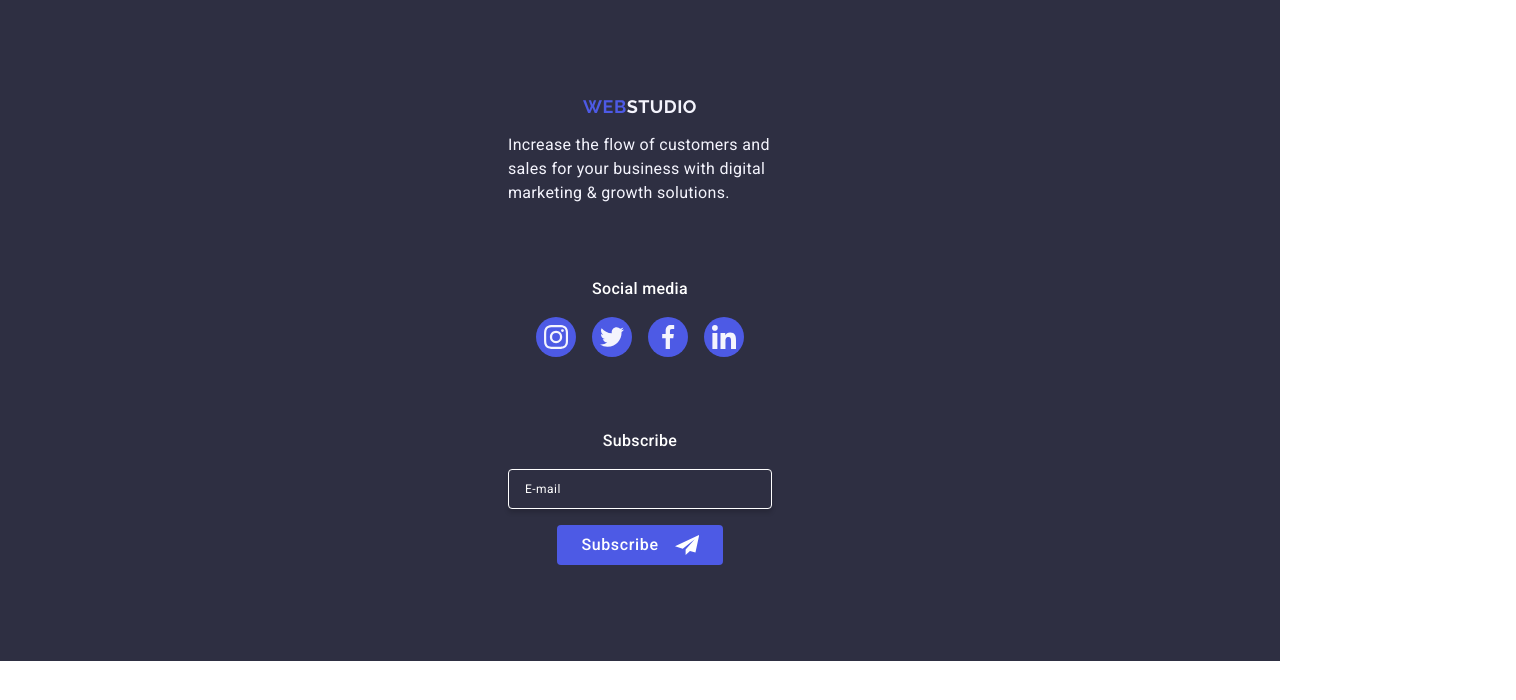
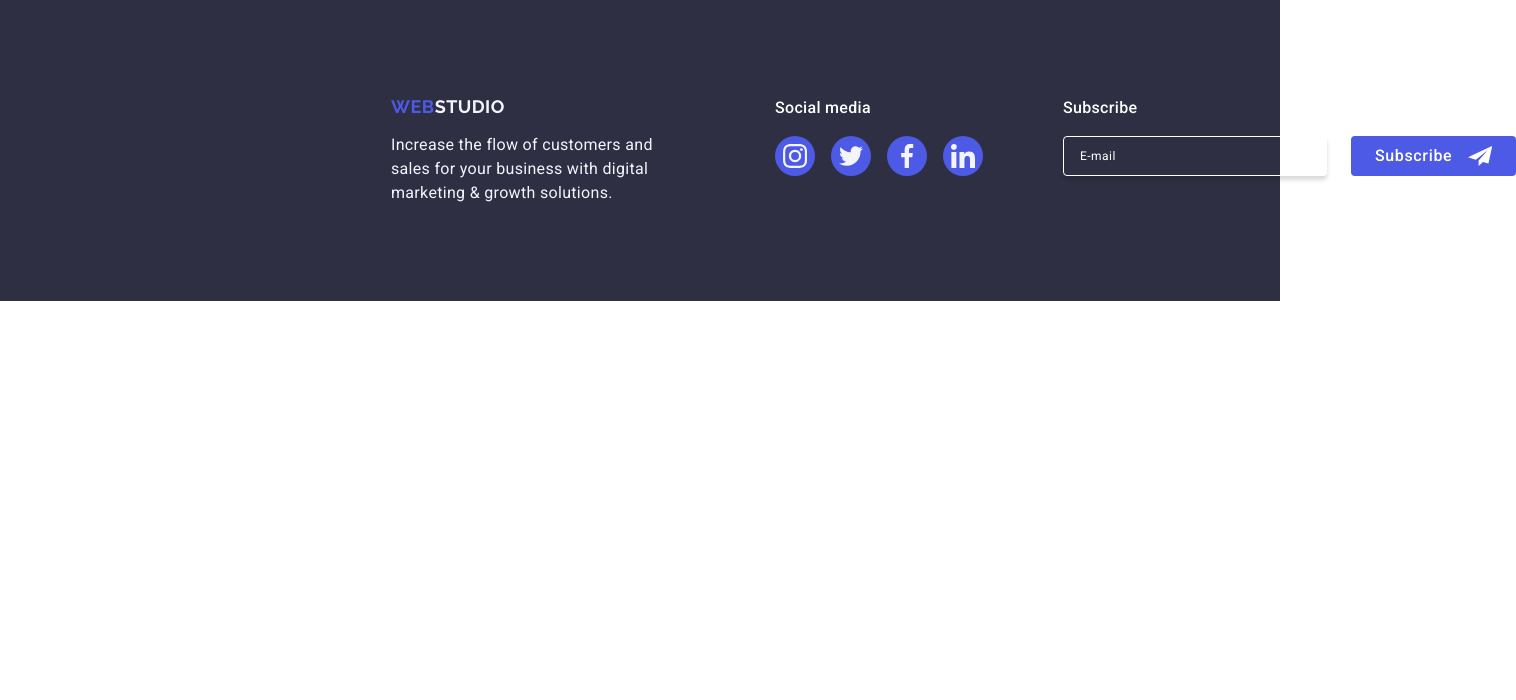
Before and after one commit to YevheniiKuzmishen/goit-markup-hw-06, a plain HTML site: page index.html in a window 1280 px wide. Shown: the whole page, 1516 px wide, since content can reach past the window. Drawn offline with nearby package versions, Linux system fonts and the light colour scheme.

Commit message:
handing work 1 hm6

```diff
--- a/css/styles.css
+++ b/css/styles.css
@@ -1066,6 +1066,44 @@ img {
     width: calc((100% - 24px) / 2);
     margin-bottom: 72px;
   }
+
+  .footer-info {
+    flex-direction: row;
+    flex-wrap: wrap;
+    gap: 72px 24px;
+    max-width: 530px;
+    justify-content: flex-start;
+    align-items: baseline;
+  }
+
+  .basement-logo {
+    justify-content: left;
+  }
+
+  .footer-soc-title {
+    text-align: left;
+  }
+
+  .footer-form {
+    display: flex;
+    align-items: baseline;
+  }
+
+  .footer-input {
+    margin-bottom: 0;
+  }
+
+  .footer-form-btn {
+    margin-left: 24px;
+  }
+
+  .footer-input-title {
+    text-align: left;
+  }
+
+  .modal {
+    width: 408px;
+  }
 }
 
 /* ---------DESKTOP---------- */
@@ -1163,4 +1201,33 @@ img {
   .princeples-item-text {
     font-weight: 400;
   }
+
+  .basement {
+    width: 100%;
+  }
+
+  .footer-info {
+    display: flex;
+    flex-wrap: nowrap;
+    gap: 0px;
+  }
+
+  .footer-logo-block {
+    min-width: 264px;
+    margin-right: 120px;
+  }
+
+  .footer-soc-block {
+    width: 208px;
+    margin-right: 80px;
+  }
+
+  .footer-input-block {
+    /* width: 456px; */
+  }
+
+  .footer-form {
+    justify-content: center;
+    align-items: center;
+  }
 }
```
